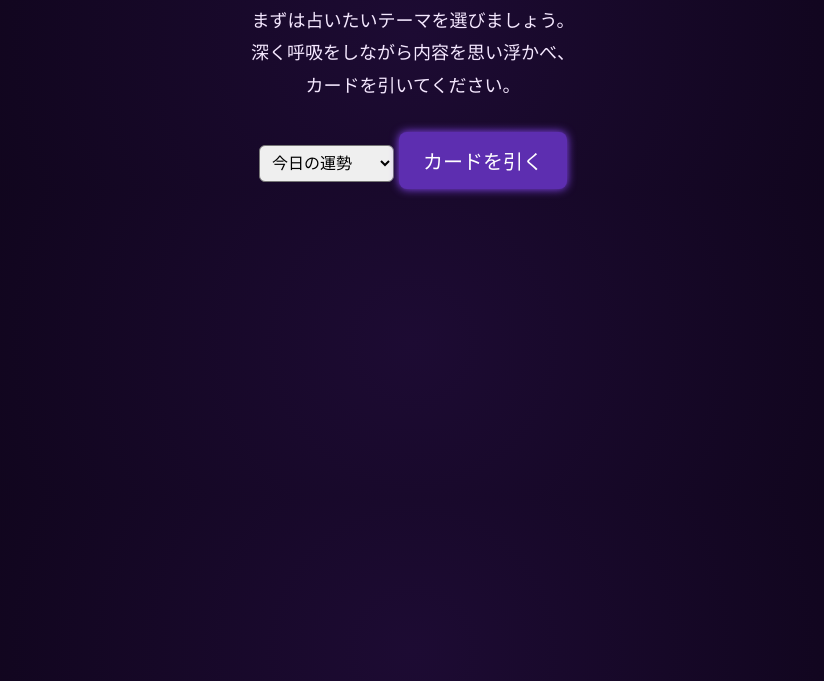
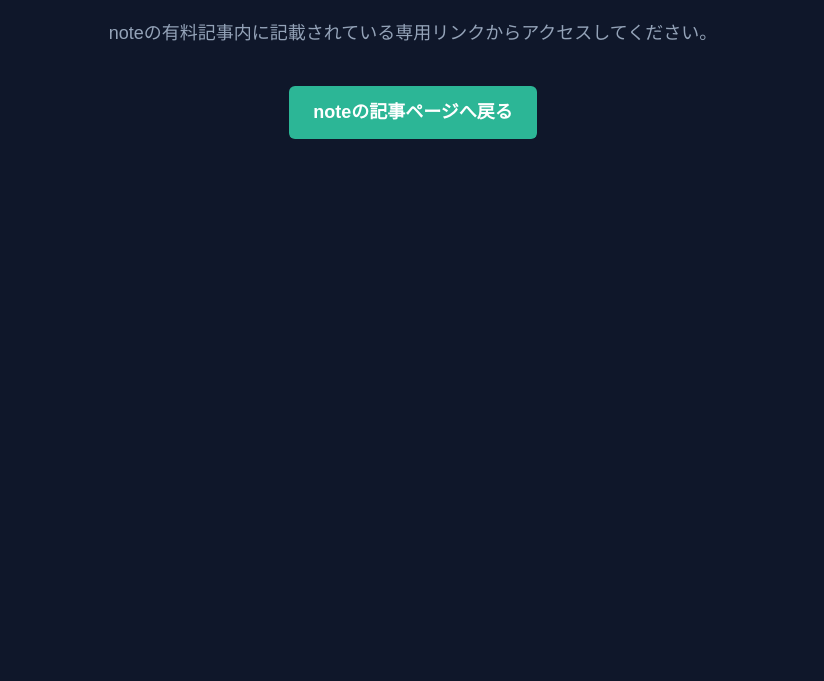
Before and after one commit to neroli-project/neroli-tarot-app, a plain HTML site: page index.html in a window 1280 px wide. Shown: the part 119-800 px from the top of the page, without its empty margins (227-1051 px from the left). Drawn offline with Linux system fonts and the light colour scheme.

Commit message:
Add files via upload

```diff
--- a/index.html
+++ b/index.html
@@ -7,6 +7,44 @@
   <link rel="stylesheet" href="style.css" />
 </head>
 <body>
+
+<!-- ▼ 鍵認証スクリプト ▼ -->
+<script>
+  (function() {
+    // 1. このアプリ用の合言葉（鍵）
+    const SECRET_KEY = "zubatto";
+
+    // 2. 案内先のnote記事URL
+    const NOTE_URL = "https://note.com";
+
+    const STORAGE_KEY = "app_unlocked_status_human"; // 他のアプリと混ざらないようキー名を少し変更しておくと安全！
+    const urlParams = new URLSearchParams(window.location.search);
+    const keyParam = urlParams.get("key");
+
+    // URLに正しい鍵がついているかチェック
+    if (keyParam === SECRET_KEY) {
+      localStorage.setItem(STORAGE_KEY, SECRET_KEY);
+      window.history.replaceState({}, document.title, window.location.pathname);
+    }
+
+    // ブラウザに正しい鍵が記憶されているかチェック
+    const savedKey = localStorage.getItem(STORAGE_KEY);
+    if (savedKey !== SECRET_KEY) {
+      document.addEventListener("DOMContentLoaded", function() {
+        document.body.innerHTML = `
+          <div style="text-align: center; padding: 50px 20px; font-family: sans-serif; line-height: 1.6; background: #0f172a; color: #fff; min-height: 100vh; box-sizing: border-box;">
+            <h2>🔒 このアプリはnote購入者専用です</h2>
+            <p style="color: #94a3b8;">noteの有料記事内に記載されている専用リンクからアクセスしてください。</p>
+            <a href="${NOTE_URL}" style="display: inline-block; margin-top: 20px; padding: 12px 24px; background: #2cb696; color: #fff; text-decoration: none; border-radius: 6px; font-weight: bold;">
+              noteの記事ページへ戻る
+            </a>
+          </div>
+        `;
+      });
+    }
+  })();
+</script>
+
 <div class="container">
   <h1 class="title">🔮 Tarot Reading</h1>
 
@@ -35,6 +73,19 @@
   </div>
 </div>
 
-<script src="script.js"></script>
+<!-- クレジット表記（一番手前にしっかり固定表示） -->
+<div style="position: fixed; bottom: 0; left: 0; width: 100%; text-align: center; font-size: 11px; color: #ffeb3b; background: rgba(15,23,42,0.9); padding: 6px 0; z-index: 99999; border-top: 1px solid rgba(255,255,255,0.1);">
+  © 2026 ハル / note購入者専用アプリ
+</div>
+
+<script>
+  // 鍵が正しい時だけ script.js を読み込む（storageキー名も合わせる）
+  if (localStorage.getItem("app_unlocked_status_human") === "zubatto") {
+    const s = document.createElement("script");
+    s.src = "script.js";
+    document.body.appendChild(s);
+  }
+</script>
+
 </body>
 </html>
--- a/style.css
+++ b/style.css
@@ -14,15 +14,13 @@ body {
 
 }
 
-/* -------------------- */
-/* コンテナ */
-/* -------------------- */
 .container {
-   width: 92%;
+  width: 92%;
   max-width: 520px;
   margin: 0 auto;
   text-align: center;
   font-family: 'Noto Sans JP', sans-serif;
+  padding-bottom: 80px; /* ←これを入れておくと下が隠れません！ */
 }
 
 /* タイトル */
```
